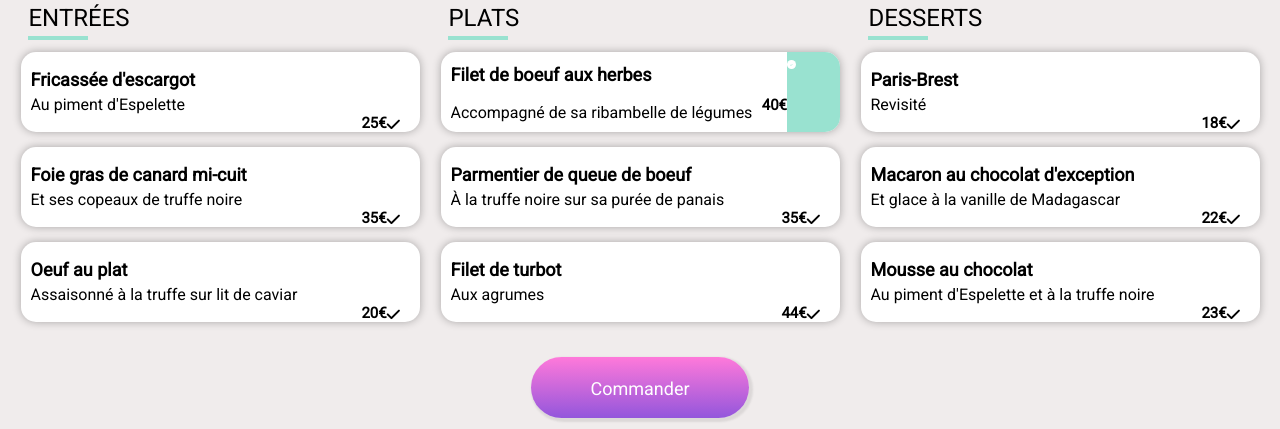
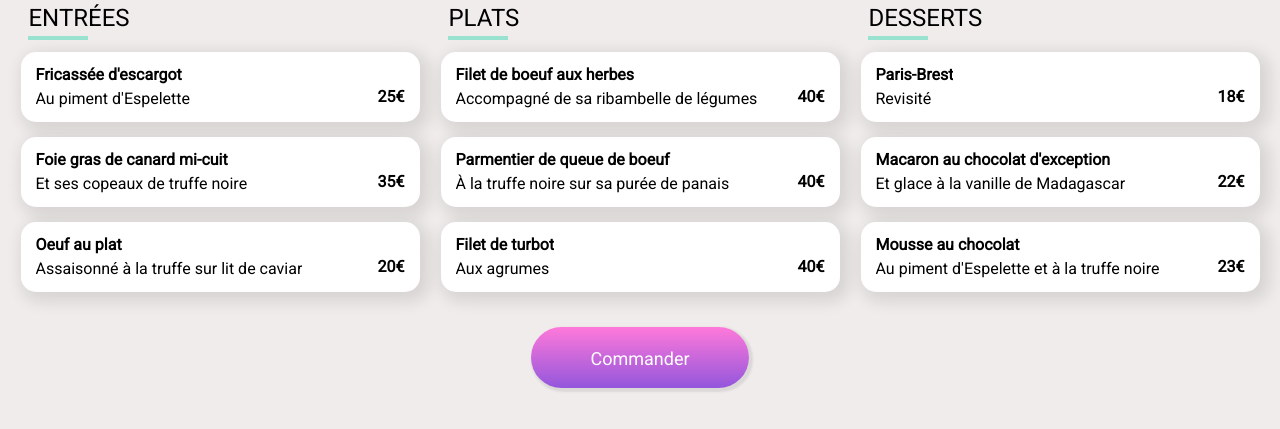
Before and after one commit to zuttokan/Frontend_Oh-my-food, a website: page Menu/la-page-du-gout.html in a window 1280 px wide. Shown: the part 555-984 px from the top of the page. Drawn offline with Linux system fonts and the light colour scheme; a web font is replaced by a local one.

Commit message:
transition des cartes mises en place

```diff
--- a/Menu/la-page-du-gout.html
+++ b/Menu/la-page-du-gout.html
@@ -54,53 +54,58 @@
         <section class="food">
           <div class="food__cards">
 
-              <div class="food__card"> <h2 class="food__title">ENTRÉES</h2>
+            <div class="food__card"><h2 class="food__title">ENTRÉES</h2>
+              <div class="food__animation_card_1">
               <div class="food__information">
                 <div class="food__information-block">
                   <div class="food__information-name">
-                      Fricassée d'escargot
+                   <p> Fricassée d'escargot</p>
                   </div>
-                    <div class="food__information-composition">Au piment d'Espelette</div>
+                  <div class="food__information-composition"><p>Au piment d'Espelette</p></div>
                 </div>
-                  <div class="food__price"><span>25€</span>
-                    <i class="fa-solid fa-check"></i>
+                  <div class="food__information-price">25€</div>
+                </div>
+                  <div class="food__check">
+                  <i class="fa-solid fa-check"></i></div>
+            </div>
+</div>
+
+            <div class="food__card">
+              <div class="food__animation_card_2">
+              <div class="food__information">
+                <div class="food__information-block">
+                  <div class="food__information-name">
+                   <p> Foie gras de canard mi-cuit</p>
+                  </div>
+                  <div class="food__information-composition"><p>Et ses copeaux de truffe noire</p></div>
+                </div>
+                  <div class="food__information-price">35€</div>
+                </div>
+                  <div class="food__check">
+                  <i class="fa-solid fa-check"></i></div>
+            </div>
+</div>
+            <div class="food__card">
+              <div class="food__animation_card_3">
+              <div class="food__information">
+                <div class="food__information-block">
+                  <div class="food__information-name">
+                   <p> Oeuf au plat</p>
+                  </div>
+                  <div class="food__information-composition"><p>Assaisonné à la truffe sur lit de caviar</p></div>
+                </div>
+                  <div class="food__information-price">20€</div>
+                </div>
+                  <div class="food__check">
+                  <i class="fa-solid fa-check"></i></div>
                   </div>
             </div>
             </div>
 
-              <div class="food__card">
-                <div class="food__information">
-                  <div class="food__information-block">
-                    <div class="food__information-name">
-                      Foie gras de canard mi-cuit
-                    </div>
-                    <div class="food__information-composition">Et ses copeaux de truffe noire</div>
-                  </div>
-                  <div class="food__price"><span>35€</span>
-                    <i class="fa-solid fa-check"></i>
-                  </div>
-                </div>
-              </div>
-
-              <div class="food__card">
-                <div class="food__information">
-                  <div class="food__information-block">
-                    <div class="food__information-name">
-                      Oeuf au plat
-                    </div>
-                    <div class="food__information-composition">Assaisonné à la truffe sur lit de caviar</div>
-                  </div>
-                  <div class="food__price"><span>20€</span>
-                    <i class="fa-solid fa-check"></i>
-                  </div>
-                </div>
-              </div>
-            </div>
-
-
       <!----food course---->
           <div class="food__cards">
               <div class="food__card"><h2 class="food__title">PLATS</h2>
+                <div class="food__animation_card_1">
                 <div class="food__information">
                   <div class="food__information-block">
                     <div class="food__information-name">
@@ -108,88 +113,96 @@
                     </div>
                     <div class="food__information-composition"><p>Accompagné de sa ribambelle de légumes</p></div>
                   </div>
-                  <div class="food__price">
-                    <div class="food__price_euro">40€</div>
-                    <div class="food__price_check">
+                    <div class="food__information-price">40€</div>
+                  </div>
+                    <div class="food__check">
+                    <i class="fa-solid fa-check"></i></div>
+                    </div>
+              </div>
+
+              <div class="food__card">
+                <div class="food__animation_card_2">
+                <div class="food__information">
+                  <div class="food__information-block">
+                    <div class="food__information-name">
+                     <p> Parmentier de queue de boeuf</p>
+                    </div>
+                    <div class="food__information-composition"><p>À la truffe noire sur sa purée de panais</p></div>
+                  </div>
+                    <div class="food__information-price">40€</div>
+                  </div>
+                    <div class="food__check">
+                    <i class="fa-solid fa-check"></i></div>
+                    </div>
+              </div>
+
+              <div class="food__card">
+                <div class="food__animation_card_3">
+              <div class="food__information">
+                <div class="food__information-block">
+                  <div class="food__information-name">
+                   <p> Filet de turbot</p>
+                  </div>
+                  <div class="food__information-composition"><p>Aux agrumes</p></div>
+                </div>
+                  <div class="food__information-price">40€</div>
+                </div>
+                  <div class="food__check">
                   <i class="fa-solid fa-check"></i></div>
                   </div>
             </div>
           </div>
+              <!----food Dessert---->
+                <div class="food__cards">
 
-              <div class="food__card">
+                  <div class="food__card"><h2 class="food__title">DESSERTS</h2>
+                    <div class="food__animation_card_1">
                     <div class="food__information">
                       <div class="food__information-block">
                         <div class="food__information-name">
-                      Parmentier de queue de boeuf
+                         <p> Paris-Brest</p>
                         </div>
-                    <div class="food__information-composition">À la truffe noire sur sa purée de panais</div>
+                        <div class="food__information-composition"><p>Revisité</p></div>
                       </div>
-                  <div class="food__price"><span>35€</span>
-                    <i class="fa-solid fa-check"></i>
+                        <div class="food__information-price">18€</div>
                       </div>
+                        <div class="food__check">
+                        <i class="fa-solid fa-check"></i></div>
                         </div>
                   </div>
 
                   <div class="food__card">
+                    <div class="food__animation_card_2">
                     <div class="food__information">
                       <div class="food__information-block">
                         <div class="food__information-name">
-                      Filet de turbot
+                         <p> Macaron au chocolat d'exception</p>
                         </div>
-                    <div class="food__information-composition">Aux agrumes</div>
+                        <div class="food__information-composition"><p>Et glace à la vanille de Madagascar</p></div>
                       </div>
-                  <div class="food__price"><span>44€</span>
-                    <i class="fa-solid fa-check"></i>
+                        <div class="food__information-price">22€</div>
                       </div>
-                </div>
-              </div>
-            </div>
-
-              <!----food Dessert---->
-                <div class="food__cards">
-
-                    <div class="food__card"><h2 class="food__title">DESSERTS</h2>
-                      <div class="food__information">
-                        <div class="food__information-block">
-                          <div class="food__information-name">
-                            Paris-Brest
-                          </div>
-                          <div class="food__information-composition">Revisité</div>
-                        </div>
-                        <div class="food__price"><span>18€</span>
-                          <i class="fa-solid fa-check"></i>
-                        </div>
+                        <div class="food__check">
+                        <i class="fa-solid fa-check"></i></div>
                         </div>
                   </div>
 
                   <div class="food__card">
+                    <div class="food__animation_card_3">
                     <div class="food__information">
                       <div class="food__information-block">
                         <div class="food__information-name">
-                            Macaron au chocolat d'exception
+                         <p> Mousse au chocolat </p>
                         </div>
-                          <div class="food__information-composition">Et glace à la vanille de Madagascar</div>
+                        <div class="food__information-composition"><p>Au piment d'Espelette et à la truffe noire</p></div>
                       </div>
-                        <div class="food__price"><span>22€</span>
-                          <i class="fa-solid fa-check"></i>
+                        <div class="food__information-price">23€</div>
+                      </div>
+                        <div class="food__check">
+                        <i class="fa-solid fa-check"></i></div>
                         </div>
                   </div>
                   </div>
-                    <div class="food__card">
-                      <div class="food__information">
-                        <div class="food__information-block">
-                          <div class="food__information-name">
-                            Mousse au chocolat
-                          </div>
-                          <div class="food__information-composition">Au piment d'Espelette et à la truffe noire</div>
-                        </div>
-                        <div class="food__price"><span>23€</span>
-                          <i class="fa-solid fa-check"></i>
-                        </div>
-                      </div>
-                    </div>
-                  </div>
-
            </section>
            <div class="command_button"><div class="food__button"><p>Commander</p></div></div>
 
--- a/Menu/la-page-du-gout.scss
+++ b/Menu/la-page-du-gout.scss
@@ -133,54 +133,59 @@ body {
   }
 
   &__information {
-    background: white;
-    height: 80px;
-    width: 100%;
+    position: relative;
+    cursor: pointer;
+    overflow: hidden;
     display: flex;
     justify-content: space-between;
     align-items: center;
-    border-radius: 15px 15px 15px 15px;
-    box-shadow: 0px 0px 8px 0px rgba(0, 0, 0, 0.3);
+    width: 100%;
+    height: 70px;
+    border-radius: 15px;
+    background-color: white;
+    box-shadow: 5px 5px 15px 5px rgba(0, 0, 0, 0.1);
+    &:hover .food__check {
+      @include flexbox-center;
+      animation: slide-left 0.5s ease;
+      transform-origin: right;
+    }
+    &:hover .food__information-price {
+      padding-right: 70px;
+      transition: 0.5s ease;
+    }
   }
-
+  .food__check {
+    display: none;
+    position: absolute;
+    background: $color-tertiary;
+    border-radius: 0 15px 15px 0;
+    right: 0px;
+    padding: 0 13px;
+    height: 100%;
+    i {
+      font-size: 30px;
+      color: white;
+      transform: rotate(180deg);
+      animation: rotate 0.5s both;
+    }
+  }
   &__information-block {
     margin-left: 10px;
-    width: 80%;
+    white-space: nowrap;
     overflow: hidden;
-    white-space: nowrap;
-    text-overflow: "…";
-    & > :first-child {
-      font-weight: 800;
-      font-size: large;
-      margin-bottom: 5px;
+    & p {
+      margin: 5px;
+      text-overflow: ellipsis;
+      overflow: hidden;
+    }
+
+    .food__information-name {
+      font-weight: bold;
     }
   }
-  &__price {
-    display: flex;
-    justify-content: center;
-    align-items: flex-end;
-
-    font-weight: 800;
-    font-size: 15px;
-    width: 20%;
-    height: 100%;
-  }
-  &__price_euro {
-    margin-bottom: 18px;
-  }
-
-  &__price_check {
-    width: 100%;
-    height: 100%;
-    background: $color-tertiary;
-    border-radius: 0 15px 15px 0;
-  }
-  &__price_check i {
-    padding: 3px;
-    border-radius: 200px;
-    color: $color-tertiary;
-    background-color: white;
-    font-size: 3px;
+  &__information-price {
+    font-weight: bold;
+    padding: 20px 15px 0 0;
   }
 
   &__container_button {
@@ -205,6 +210,25 @@ body {
     }
   }
 }
+
+@keyframes opacity {
+  0% {
+    opacity: 0;
+  }
+  100% {
+    opacity: 1;
+  }
+}
+.food__animation_card_1 {
+  animation: opacity 1s;
+}
+.food__animation_card_2 {
+  animation: opacity 2s;
+}
+.food__animation_card_3 {
+  animation: opacity 3s;
+}
+
 .command_button {
   margin-top: -45px; /***Problemes de marges**/
   padding-top: 35px;
@@ -256,10 +280,6 @@ body {
       transform: translateY(180%);
       max-width: 1700px;
     }
-    &__information-block {
-      font-size: 25px;
-      margin-left: 80px;
-    }
     &__heart i {
       right: 50px;
       bottom: 40px;
--- a/main.scss
+++ b/main.scss
@@ -135,7 +135,7 @@ body {
   }
 
   &__text {
-    padding: 7px 45px 0 0;
+    padding: 0 45px 0 0;
     font-weight: bold;
   }
 }
```
Also changed, not shown: Menu/la-page-du-gout.css, style.css, 1 other file. Lines whose indentation alone changed are shown as unchanged.
